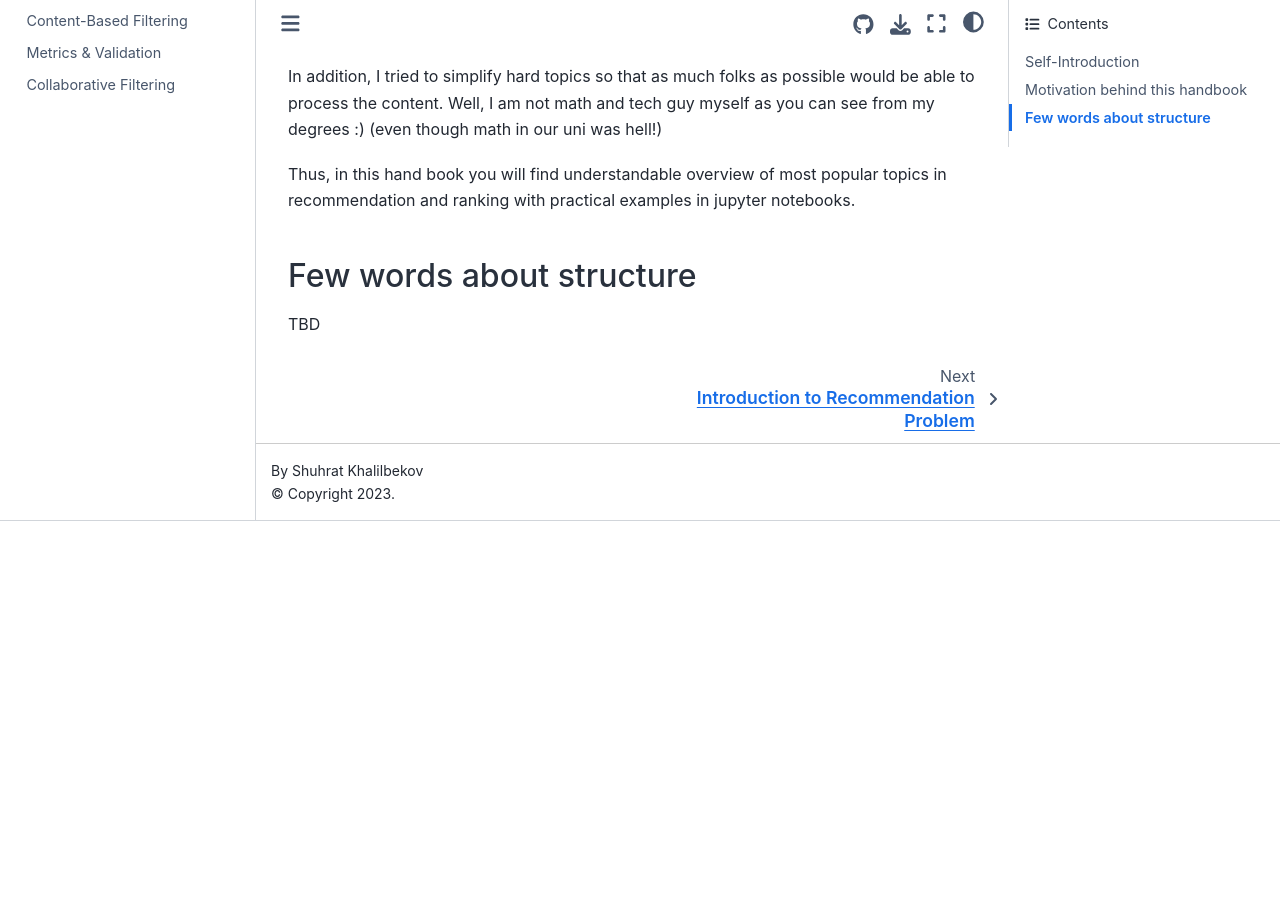
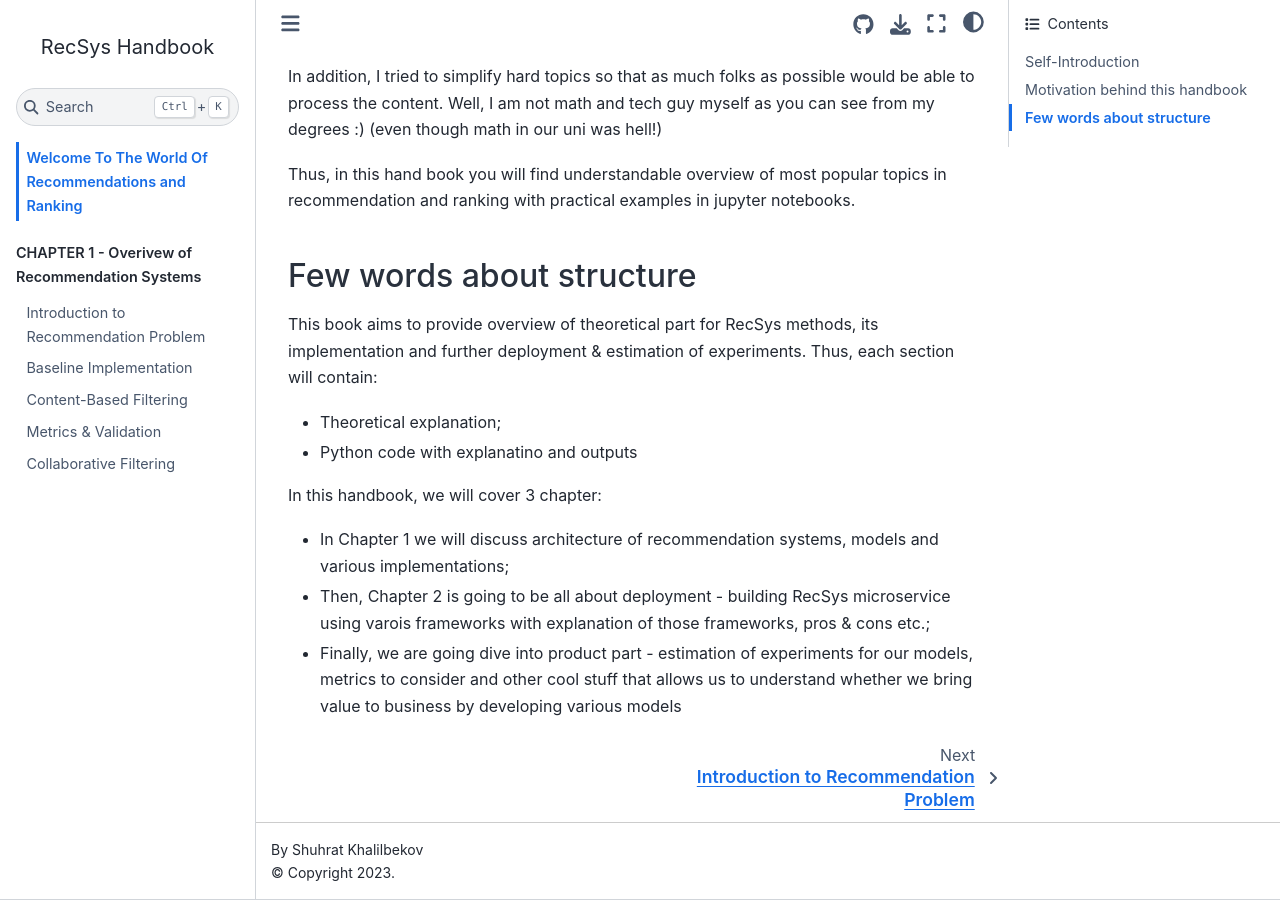
Before and after one commit to kshurik/rekkobook, a Jupyter Book: the page built from docs/index.md, in a window 1280 px wide and 900 px high, scrolled down 1174 px. Built offline with Jupyter Book 1.0.4 settings and Sphinx 7.4.7 and the Sphinx Book theme 1.1.4, drawn with Linux system fonts in a browser that asks for light colours; before the commit the page ends 1695 px from its top, so only the background shows below that.

Commit message:
added v0 for structure part

```diff
--- a/docs/index.md
+++ b/docs/index.md
@@ -48,5 +48,14 @@ in recommendation and ranking with practical examples in jupyter notebooks.
 
 
 ## Few words about structure
+This book aims to provide overview of theoretical part for RecSys methods, its implementation
+and further deployment & estimation of experiments. Thus, each section will contain:
+- Theoretical explanation;
+- Python code with explanatino and outputs
 
-TBD
+In this handbook, we will cover 3 chapter:
+- In Chapter 1 we will discuss architecture of recommendation systems, models and various implementations;
+- Then, Chapter 2 is going to be all about deployment - building RecSys microservice using varois frameworks
+with explanation of those frameworks, pros & cons etc.;
+- Finally, we are going dive into product part - estimation of experiments for our models, metrics to consider
+and other cool stuff that allows us to understand whether we bring value to business by developing various models
```
